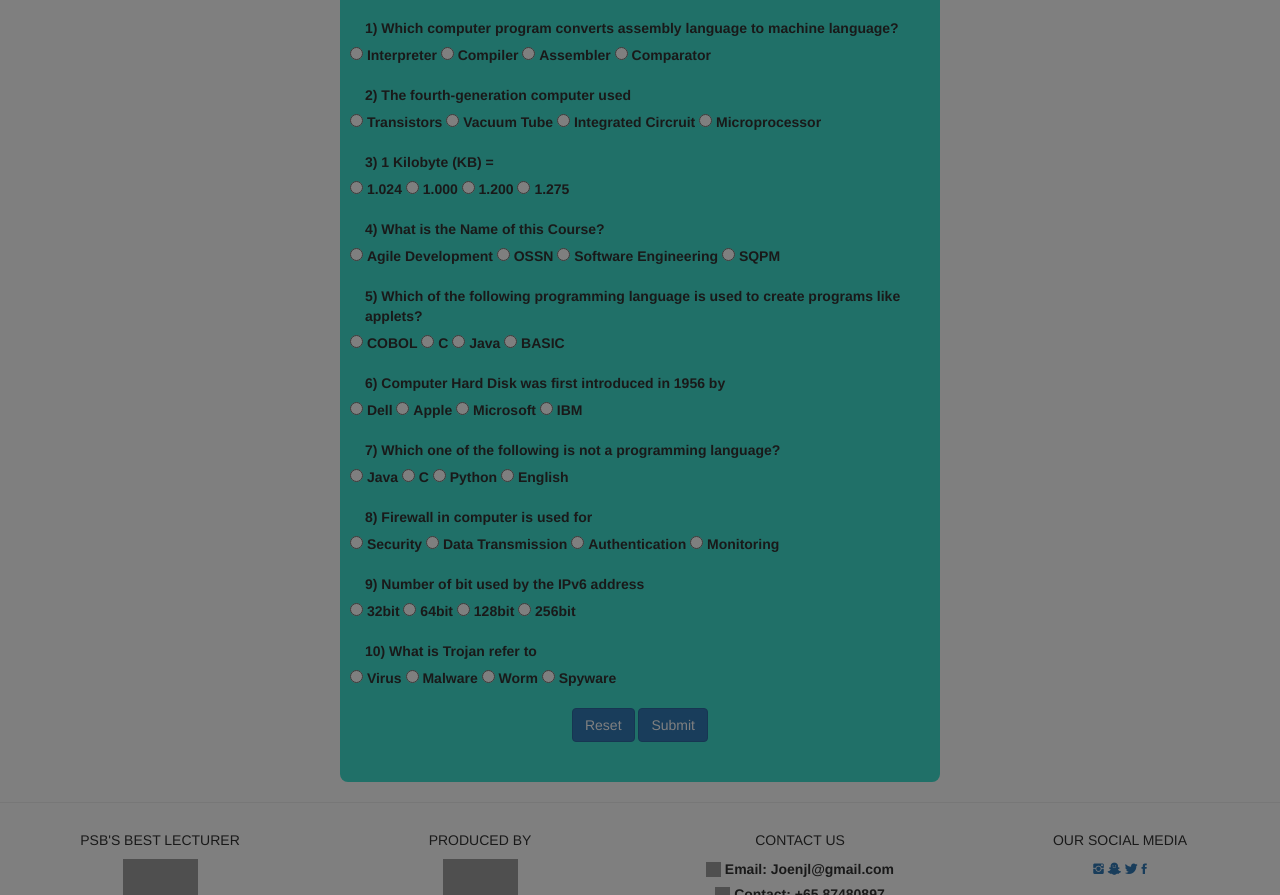
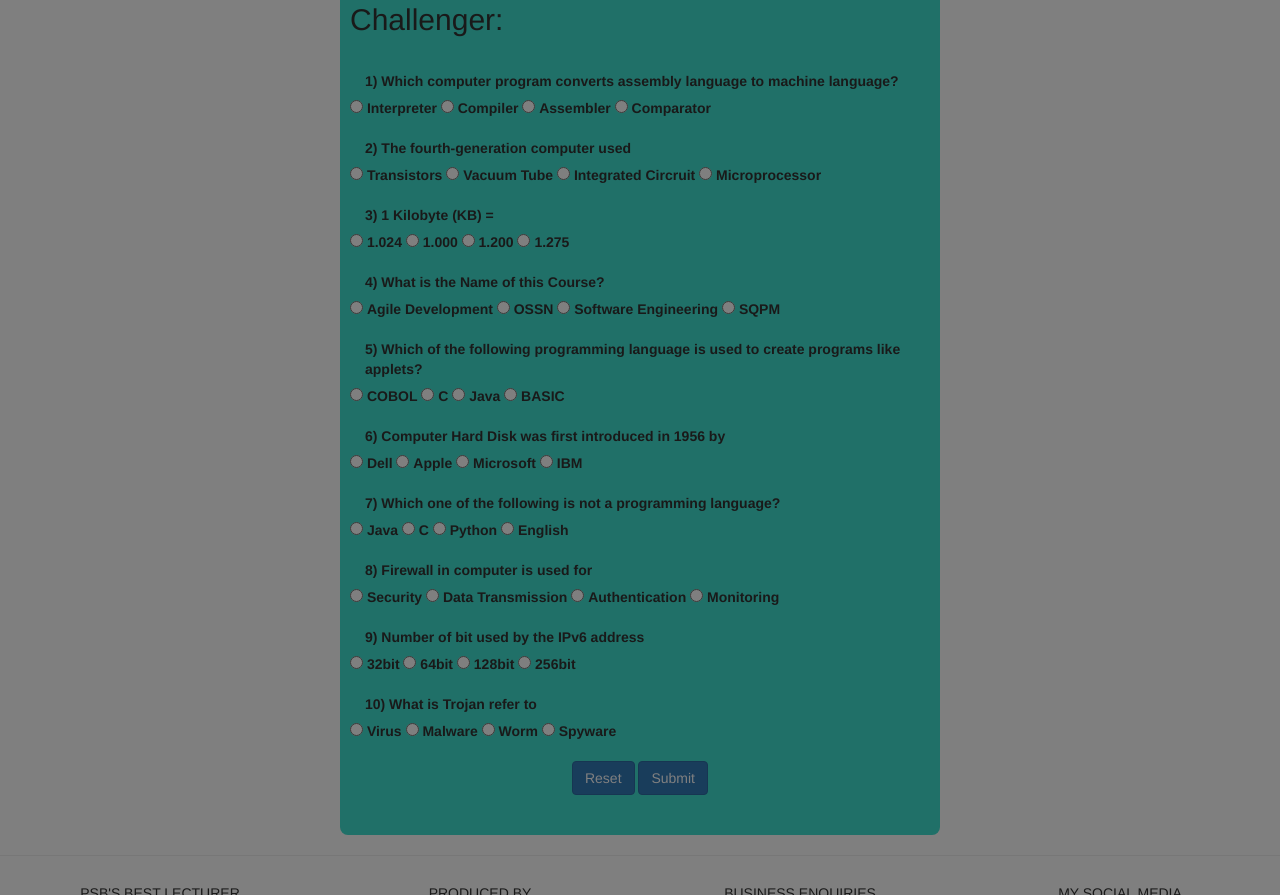
Before and after one commit to jng27/Agile, a Django app: page /catalog/home/ in a window 1280 px wide. Shown: the part 666-1561 px from the top of the page. Run offline with Django 3.2, Linux system fonts and the light colour scheme; data comes from the database, SQL or seed files in the repository; some libraries are stand-ins or nearby versions; grey boxes are pictures that could not be loaded.

Commit message:
Improved UX/UI

```diff
--- a/psb_project/locallibrary/catalog/templates/template.html
+++ b/psb_project/locallibrary/catalog/templates/template.html
@@ -38,7 +38,7 @@
     <!--MODAL starts here-->
     <div class="">
         <!-- Modal -->
-        <div class="modal fade" id="myModal" role="dialog">
+        <div class="modal fade" id="myModal" role="dialog" data-backdrop="static" data-keyboard="false">
             <div class="modal-dialog">
                 <!-- Modal content-->
                 <div class="modal-content">
@@ -63,7 +63,6 @@
             <div class="col-10 offset-1" style="margin-top : 3%">
                 <div class="formHeader" style="text-align: center;">
                     <h1 class="formHeader">TOP 3 in leaderboard
-                        <label for="username" name="username" id="username"></label>
                         <input type="text" for="scores" name="scores" id="scores" hidden>
                         <input type="text" for="gameId" name="gameId" id="gameId" hidden>
                     </h1>
@@ -83,6 +82,7 @@
         <div class="row">
             <div class="form-group row">
                 <h1 class="formHeader">Topic : {{module.module_name}}</h1>
+               <h2>Challenger: <label for="username" name="username" id="username"></label></h2>
             </div>
         </div>
         <p>
@@ -504,7 +504,7 @@
                 </ul>
             </div>
             <div class="col-md-3 mb-md-0 mb-3">
-                <h5 class="text-uppercase">Contact Us</h5>
+                <h5 class="text-uppercase">Business Enquiries</h5>
                 <ul class="list-unstyled">
                     <li>
                         <img src="https://www.pngkey.com/png/full/270-2708937_gmail-icon-transparent-background-logo-email-fondo-transparente.png"
@@ -519,7 +519,7 @@
                 </ul>
             </div>
             <div class="col-md-3 mb-md-0 mb-3">
-                <h5 class="text-uppercase">Our Social Media</h5>
+                <h5 class="text-uppercase">My Social Media</h5>
                 <ul class="list-unstyled">
                     <li>
                         <a href="#"><i class="icon ion-social-instagram"></i></a>
@@ -553,6 +553,10 @@
         $('#myModal').modal().show();
         $('#modalButton2').prop("disabled", true);
         $('#modalButton1').prop("disabled", true);
+        $('#myModal').modal({
+            backdrop: 'static',
+            keyboard: false
+        })
     });
 
     function getUsername() {
@@ -571,6 +575,13 @@
         else {
             $('#modalButton1').prop("disabled", false);
             $('#modalButton2').prop("disabled", false);
+        }
+    });
+    $("#getUsnamer").on('keyup', function (e) {
+        if (e.keyCode === 13) { //enter key code
+            $('#modalButton1').prop("disabled", false);
+            $('#modalButton2').prop("disabled", false);
+            $('#modalButton2').click()
         }
     });
 
```
